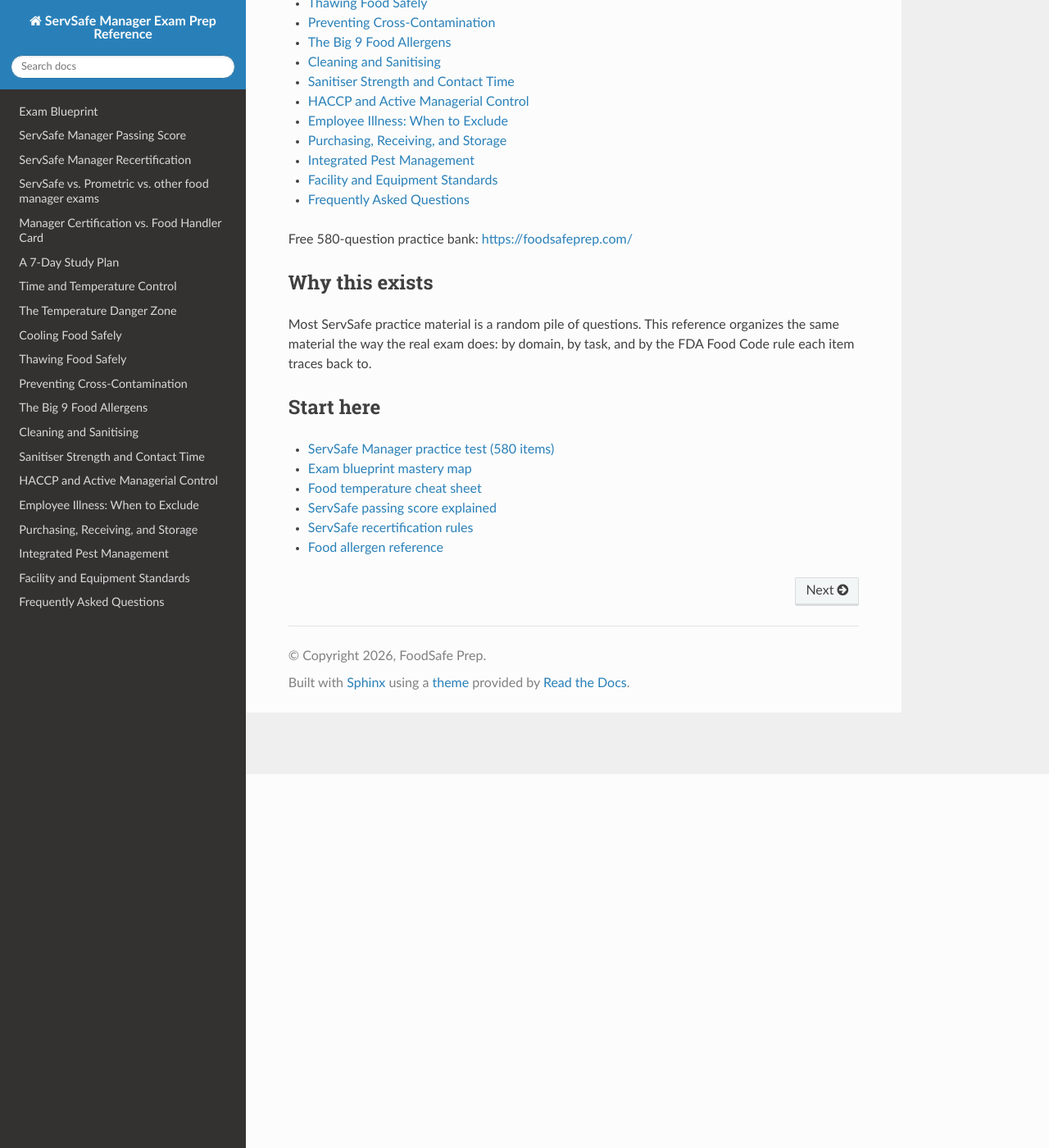
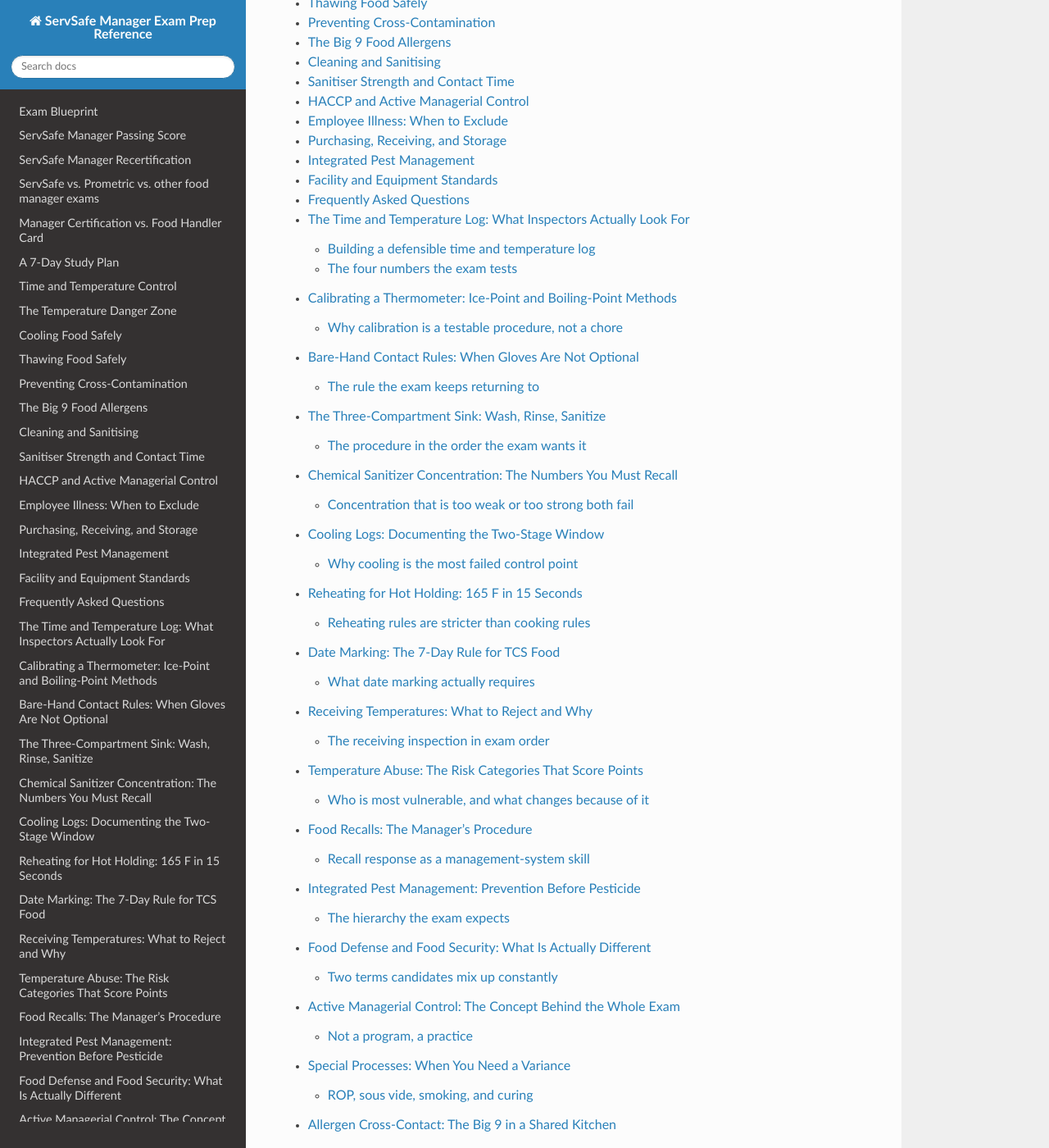
Before and after one commit to odebo/servsafe-manager-docs, a Sphinx documentation site: the page built from docs/index.rst, in a window 1280 px wide and 1400 px high, scrolled down 456 px. Shown: the whole window at 82% size. Built offline with Sphinx 7.4.7 and the Read the Docs theme 3.1.0, drawn with Linux system fonts in a browser that asks for light colours; some of the changed text lies outside the part shown.

Commit message:
Add 19 more reference pages (logs, sinks, sanitizers, date marking, recalls, pest mgmt, food defense, special processes)

```diff
--- /dev/null
+++ b/docs/active-managerial-control.rst
@@ -0,0 +1,17 @@
+Active Managerial Control: The Concept Behind the Whole Exam
+============================================================
+
+Not a program, a practice
+-------------------------
+
+Active managerial control means the manager actively identifies the risks specific to their operation and puts controls in place, rather than relying on a generic plan. It is the conceptual spine of the ServSafe Manager curriculum.
+
+- Identify the foodborne illness risk factors specific to your menu and operation.
+- Put written procedures in place for each risk.
+- Monitor the procedures, and correct out-of-range results.
+- Verify that the controls work, using logs, testing, and observation.
+- Retrain when a control fails, not only when an employee is new.
+
+`Management domain practice <https://foodsafeprep.com/servsafe-manager-exam-blueprint>`_
+
+`Free 580-question ServSafe Manager practice bank <https://foodsafeprep.com/>`_ with a per-domain weakness map.
--- /dev/null
+++ b/docs/allergen-cross-contact.rst
@@ -0,0 +1,16 @@
+Allergen Cross-Contact: The Big 9 in a Shared Kitchen
+=====================================================
+
+Cross-contact is not cross-contamination
+----------------------------------------
+
+Cross-contact transfers an allergen, not a pathogen, and the amount needed to cause a reaction is far smaller than what most kitchens treat as clean. The Big 9 are milk, eggs, fish, crustacean shellfish, tree nuts, peanuts, wheat, soybeans, and sesame.
+
+- Use dedicated utensils, cutting boards, and fryers for allergen-free orders where possible.
+- Wash hands and change gloves between handling allergen and allergen-free food.
+- Clean and sanitize surfaces, and remember that sanitizer does not remove an allergen that was not first washed off.
+- Never assume a dish is allergen-free because a visible ingredient was removed.
+
+`Big 9 allergen reference and questions <https://foodsafeprep.com/servsafe-allergens>`_
+
+`Free 580-question ServSafe Manager practice bank <https://foodsafeprep.com/>`_ with a per-domain weakness map.
--- /dev/null
+++ b/docs/bare-hand-contact.rst
@@ -0,0 +1,16 @@
+Bare-Hand Contact Rules: When Gloves Are Not Optional
+=====================================================
+
+The rule the exam keeps returning to
+------------------------------------
+
+The FDA Food Code prohibits bare-hand contact with ready-to-eat food unless the establishment has a documented, approved alternative procedure and the food is not served to a highly susceptible population.
+
+- Use deli tissue, tongs, spatulas, or single-use gloves for ready-to-eat food.
+- Hands must be washed before donning gloves and after gloves are removed.
+- Gloves are not a substitute for handwashing, they are an addition to it.
+- Change gloves when they tear, when you change tasks, and at least every four hours of continuous use.
+
+`Practice personal hygiene items <https://foodsafeprep.com/servsafe-practice-test>`_
+
+`Free 580-question ServSafe Manager practice bank <https://foodsafeprep.com/>`_ with a per-domain weakness map.
--- /dev/null
+++ b/docs/calibrating-thermometers.rst
@@ -0,0 +1,16 @@
+Calibrating a Thermometer: Ice-Point and Boiling-Point Methods
+==============================================================
+
+Why calibration is a testable procedure, not a chore
+----------------------------------------------------
+
+If the thermometer is wrong, every temperature reading in your operation is wrong, which is why the ServSafe Manager exam treats calibration as a control point rather than a maintenance task.
+
+- Ice-point method: fill a container with crushed ice and water, stir, insert the probe without touching the sides, wait 30 seconds, adjust to 32 F (0 C).
+- Boiling-point method: adjust to the boiling point for your altitude, which is 212 F (100 C) at sea level.
+- Calibrate before each shift, after a drop, and after exposure to extreme temperatures.
+- Thermocouples and thermistors are calibrated by the manufacturer; bimetallic stemmed thermometers are adjusted with a calibration nut.
+
+`Full temperature reference <https://foodsafeprep.com/servsafe-temperatures>`_
+
+`Free 580-question ServSafe Manager practice bank <https://foodsafeprep.com/>`_ with a per-domain weakness map.
--- /dev/null
+++ b/docs/chemical-sanitizer-concentration.rst
@@ -0,0 +1,15 @@
+Chemical Sanitizer Concentration: The Numbers You Must Recall
+=============================================================
+
+Concentration that is too weak or too strong both fail
+------------------------------------------------------
+
+- Chlorine (bleach): 50 to 99 ppm for food-contact surfaces in a three-compartment sink.
+- Quaternary ammonium: follow the manufacturer label, typically 150 to 400 ppm.
+- Iodine: 12.5 to 25 ppm.
+- Test strips must match the sanitizer in use and be stored dry.
+- Water above 110 F (43 C) degrades chlorine and shortens its useful life.
+
+`Sanitizer and warewashing practice <https://foodsafeprep.com/servsafe-practice-test>`_
+
+`Free 580-question ServSafe Manager practice bank <https://foodsafeprep.com/>`_ with a per-domain weakness map.
--- /dev/null
+++ b/docs/cooling-logs.rst
@@ -0,0 +1,17 @@
+Cooling Logs: Documenting the Two-Stage Window
+==============================================
+
+Why cooling is the most failed control point
+--------------------------------------------
+
+Cooling is where most operations lose food and most candidates lose points, because the rule has two deadlines and only one of them is intuitive.
+
+- Stage 1: 135 F to 70 F (57 C to 21 C) within 2 hours.
+- Stage 2: 70 F to 41 F (21 C to 5 C) within 4 additional hours, 6 hours total.
+- If food has not reached 70 F in 2 hours, reheat it to 165 F for 15 seconds and restart the cooling process, or discard it.
+- Methods that work: shallow pans, ice-water baths, ice paddles, blast chillers, portioning into smaller containers.
+- Never cool large stockpots at room temperature, and never stack hot containers in the walk-in.
+
+`Cooling and reheating practice <https://foodsafeprep.com/servsafe-temperatures>`_
+
+`Free 580-question ServSafe Manager practice bank <https://foodsafeprep.com/>`_ with a per-domain weakness map.
--- /dev/null
+++ b/docs/date-marking.rst
@@ -0,0 +1,16 @@
+Date Marking: The 7-Day Rule for TCS Food
+=========================================
+
+What date marking actually requires
+-----------------------------------
+
+- Ready-to-eat TCS food prepared on site and held longer than 24 hours must be marked with a date.
+- The limit is 7 days at 41 F (5 C) or lower, counting the day of preparation as day 1.
+- Commercially processed food is marked with the date the original container is opened.
+- Food frozen to extend shelf life is counted from the date it is thawed.
+
+The exam tests the counting convention more than the number, because candidates routinely start counting the day after preparation.
+
+`Date marking and storage practice <https://foodsafeprep.com/servsafe-practice-test>`_
+
+`Free 580-question ServSafe Manager practice bank <https://foodsafeprep.com/>`_ with a per-domain weakness map.
--- /dev/null
+++ b/docs/dishwashing-machines.rst
@@ -0,0 +1,15 @@
+Warewashing Machines: Temperature and Pressure Standards
+========================================================
+
+Numbers that are easy to miss
+-----------------------------
+
+- High-temperature machines: final rinse at least 180 F (82 C) at the manifold, or 160 F (71 C) at the surface of the dish.
+- Low-temperature machines: chemical sanitizer at the correct concentration, per the manufacturer label.
+- Water pressure between 15 and 25 psi, enough to remove food but not enough to blow it around the room.
+- Scrape, pre-soak or pre-flush, then load items so water reaches every surface.
+- Air-dry; never towel-dry.
+
+`Warewashing and equipment practice <https://foodsafeprep.com/servsafe-practice-test>`_
+
+`Free 580-question ServSafe Manager practice bank <https://foodsafeprep.com/>`_ with a per-domain weakness map.
--- /dev/null
+++ b/docs/employee-health-reporting.rst
@@ -0,0 +1,16 @@
+Employee Illness: Exclusion, Restriction, and the Big 6
+=======================================================
+
+The reporting duty that carries real liability
+----------------------------------------------
+
+Food handlers are required to report a specific list of symptoms and diagnoses to the person in charge, and the person in charge has a defined decision to make: exclude, restrict, or release.
+
+- The Big 6 pathogens: Norovirus, Hepatitis A, Shigella, E. coli O157:H7, Salmonella Typhi, and nontyphoidal Salmonella.
+- Report symptoms: vomiting, diarrhoea, jaundice, sore throat with fever, or a lesion on the hand or wrist.
+- Exclusion applies to diagnosed Big 6 conditions and to vomiting or diarrhoea.
+- Restriction means the employee may work, but not with exposed food, clean equipment, or utensils.
+
+`Employee illness scenario practice <https://foodsafeprep.com/servsafe-practice-test>`_
+
+`Free 580-question ServSafe Manager practice bank <https://foodsafeprep.com/>`_ with a per-domain weakness map.
--- /dev/null
+++ b/docs/food-defense-vs-food-security.rst
@@ -0,0 +1,17 @@
+Food Defense and Food Security: What Is Actually Different
+==========================================================
+
+Two terms candidates mix up constantly
+--------------------------------------
+
+Food security protects food from intentional contamination by people, an act of terrorism, sabotage, or disgruntled staff. Food safety protects it from unintentional contamination. Both matter, and only one is about malicious intent.
+
+- Control access to the kitchen, receiving area, and storage.
+- Screen employees and contractors; know who is in your building.
+- Secure water, chemicals, and bulk ingredients.
+- Know your suppliers and your delivery schedule.
+- Report threats, unusual behaviour, and tampered packaging immediately.
+
+`Food defense items in the practice bank <https://foodsafeprep.com/servsafe-practice-test>`_
+
+`Free 580-question ServSafe Manager practice bank <https://foodsafeprep.com/>`_ with a per-domain weakness map.
--- /dev/null
+++ b/docs/food-recall.rst
@@ -0,0 +1,17 @@
+Food Recalls: The Manager's Procedure
+=====================================
+
+Recall response as a management-system skill
+--------------------------------------------
+
+- Identify the recalled product and stop service immediately, including food already plated.
+- Segregate and label the product so it cannot be reintroduced by mistake.
+- Follow the recall notice: return, destroy, or hold according to the notice instructions.
+- Document what was on hand, what was served, and what was removed.
+- Notify the supplier and the regulatory authority when required.
+
+Recall items belong to the management-systems domain, which candidates often under-prepare because it feels less practical than handwashing.
+
+`Management systems domain practice <https://foodsafeprep.com/servsafe-manager-exam-blueprint>`_
+
+`Free 580-question ServSafe Manager practice bank <https://foodsafeprep.com/>`_ with a per-domain weakness map.
--- a/docs/index.rst
+++ b/docs/index.rst
@@ -27,6 +27,25 @@ FDA Food Code and the official 7-domain / 21-task exam blueprint.
    pest-control
    facility-standards
    faq
+   time-temperature-log
+   calibrating-thermometers
+   bare-hand-contact
+   three-compartment-sink
+   chemical-sanitizer-concentration
+   cooling-logs
+   reheating-for-hot-holding
+   date-marking
+   receiving-temperatures
+   temperature-abuse-risk
+   food-recall
+   integrated-pest-management
+   food-defense-vs-food-security
+   active-managerial-control
+   special-processes-variance
+   allergen-cross-contact
+   employee-health-reporting
+   produce-washing
+   dishwashing-machines
 
 Free 580-question practice bank: https://foodsafeprep.com/
 
--- /dev/null
+++ b/docs/integrated-pest-management.rst
@@ -0,0 +1,16 @@
+Integrated Pest Management: Prevention Before Pesticide
+=======================================================
+
+The hierarchy the exam expects
+------------------------------
+
+- First, deny access: seal cracks, repair screens, keep doors closed, install air curtains.
+- Second, deny food and water: clean spills immediately, store food 6 inches off the floor, empty and line trash containers.
+- Third, deny harbourage: remove clutter, keep storage areas dry.
+- Only licensed applicators may apply pesticides, and only after the other measures are in place.
+
+A key question format asks what to do first, and the answer is almost always the prevention step, not the application step.
+
+`Pest control and facility questions <https://foodsafeprep.com/servsafe-practice-test-answers>`_
+
+`Free 580-question ServSafe Manager practice bank <https://foodsafeprep.com/>`_ with a per-domain weakness map.
--- /dev/null
+++ b/docs/produce-washing.rst
@@ -0,0 +1,15 @@
+Washing Produce: What the Food Code Requires
+============================================
+
+A short rule with common errors
+-------------------------------
+
+- Wash raw fruits and vegetables under running water before cutting, cooking, or serving.
+- Do not use soap, detergent, or bleach on produce.
+- Wash even items with a peel or rind that will not be eaten.
+- Cut leafy greens and cut tomatoes are TCS food and must be held at 41 F (5 C) or lower.
+- Pre-cut, pre-washed produce labelled ready-to-eat does not need a second wash.
+
+`Food preparation practice questions <https://foodsafeprep.com/servsafe-practice-test-answers>`_
+
+`Free 580-question ServSafe Manager practice bank <https://foodsafeprep.com/>`_ with a per-domain weakness map.
--- /dev/null
+++ b/docs/receiving-temperatures.rst
@@ -0,0 +1,16 @@
+Receiving Temperatures: What to Reject and Why
+==============================================
+
+The receiving inspection in exam order
+--------------------------------------
+
+- Cold TCS food: 41 F (5 C) or lower.
+- Hot TCS food: 135 F (57 C) or higher.
+- Milk and shellfish: 45 F (7 C) or lower is acceptable on receipt.
+- Frozen food: solidly frozen, no large ice crystals, no frozen liquid at the bottom of the case.
+- Eggs: 45 F (7 C) or lower, clean and uncracked.
+- Reject any delivery with signs of temperature abuse, pest damage, or damaged packaging.
+
+`Receiving and storage questions <https://foodsafeprep.com/servsafe-practice-test-answers>`_
+
+`Free 580-question ServSafe Manager practice bank <https://foodsafeprep.com/>`_ with a per-domain weakness map.
--- /dev/null
+++ b/docs/reheating-for-hot-holding.rst
@@ -0,0 +1,16 @@
+Reheating for Hot Holding: 165 F in 15 Seconds
+==============================================
+
+Reheating rules are stricter than cooking rules
+-----------------------------------------------
+
+Food that was cooked, cooled, and is now being reheated for hot holding must reach 165 F (74 C) for 15 seconds within two hours, and it must be reheated in equipment designed for reheating, not in a hot-holding unit.
+
+- Hot-holding equipment holds temperature; it does not raise it.
+- Reheat only the amount you will serve, once.
+- Food reheated for immediate service follows the original cooking temperature instead.
+- Discard food that cannot reach 165 F within two hours.
+
+`Time and temperature control domain <https://foodsafeprep.com/servsafe-manager-exam-blueprint>`_
+
+`Free 580-question ServSafe Manager practice bank <https://foodsafeprep.com/>`_ with a per-domain weakness map.
--- /dev/null
+++ b/docs/special-processes-variance.rst
@@ -0,0 +1,17 @@
+Special Processes: When You Need a Variance
+===========================================
+
+ROP, sous vide, smoking, and curing
+-----------------------------------
+
+Some processes require a written variance from the regulatory authority before you can do them at all, because the standard Food Code temperatures do not apply.
+
+- Reduced-oxygen packaging (ROP), including vacuum sealing and sous vide.
+- Curing and smoking food to preserve it rather than to flavour it.
+- Treating food with additives to extend shelf life.
+- Sprouting seeds or beans.
+- Serving raw or partially cooked animal food, such as raw oysters or rare hamburgers, for which a consumer advisory is required.
+
+`Special processes and Food Code items <https://foodsafeprep.com/servsafe-practice-test-answers>`_
+
+`Free 580-question ServSafe Manager practice bank <https://foodsafeprep.com/>`_ with a per-domain weakness map.
--- /dev/null
+++ b/docs/temperature-abuse-risk.rst
@@ -0,0 +1,16 @@
+Temperature Abuse: The Risk Categories That Score Points
+========================================================
+
+Who is most vulnerable, and what changes because of it
+------------------------------------------------------
+
+The exam frames several rules differently for highly susceptible populations, which means the answer changes depending on who you serve.
+
+- Highly susceptible populations include preschool children, elderly people, and people who are immunocompromised.
+- In operations serving those groups, the Food Code prohibits bare-hand contact with ready-to-eat food outright.
+- No time as a public health control without a written procedure and prior approval.
+- Never re-serve food that has already been served to a customer.
+
+`Practice the highly susceptible population items <https://foodsafeprep.com/servsafe-practice-test>`_
+
+`Free 580-question ServSafe Manager practice bank <https://foodsafeprep.com/>`_ with a per-domain weakness map.
--- /dev/null
+++ b/docs/three-compartment-sink.rst
@@ -0,0 +1,16 @@
+The Three-Compartment Sink: Wash, Rinse, Sanitize
+=================================================
+
+The procedure in the order the exam wants it
+--------------------------------------------
+
+- Compartment 1: wash in water at least 110 F (43 C) with detergent.
+- Compartment 2: rinse in clean water.
+- Compartment 3: sanitize, either with a chemical sanitizer at the correct concentration or with hot water at least 171 F (77 C).
+- Air-dry everything. Towel drying re-contaminates the surface.
+
+The 2022 Food Code lowered the manual warewashing wash temperature to 110 F, and the exam follows the current edition.
+
+`Cleaning and sanitizing questions <https://foodsafeprep.com/servsafe-practice-test-answers>`_
+
+`Free 580-question ServSafe Manager practice bank <https://foodsafeprep.com/>`_ with a per-domain weakness map.
--- /dev/null
+++ b/docs/time-temperature-log.rst
@@ -0,0 +1,24 @@
+The Time and Temperature Log: What Inspectors Actually Look For
+===============================================================
+
+Building a defensible time and temperature log
+----------------------------------------------
+
+A time and temperature log is not a compliance decoration. It is the only written evidence that your operation was actively controlling TCS food during the hours nobody was watching.
+
+- Log the thermometer reading, the item, the time, and the initials of the person who took it.
+- Record corrective action when a reading is out of range: what you did, when, and who verified it.
+- A log with no out-of-range entries for a year is a red flag, not a perfect record.
+- Keep logs for the period your jurisdiction requires, typically 90 days to 6 months.
+
+`Time and temperature practice questions <https://foodsafeprep.com/servsafe-temperatures>`_
+
+The four numbers the exam tests
+-------------------------------
+
+- Cold holding: 41 F (5 C) or lower.
+- Hot holding: 135 F (57 C) or higher.
+- Cooking poultry, stuffed items, reheated food: 165 F (74 C) for 15 seconds.
+- Cooling: 135 to 70 F within 2 hours, then 70 to 41 F within 4 more hours.
+
+`Free 580-question ServSafe Manager practice bank <https://foodsafeprep.com/>`_ with a per-domain weakness map.
```
